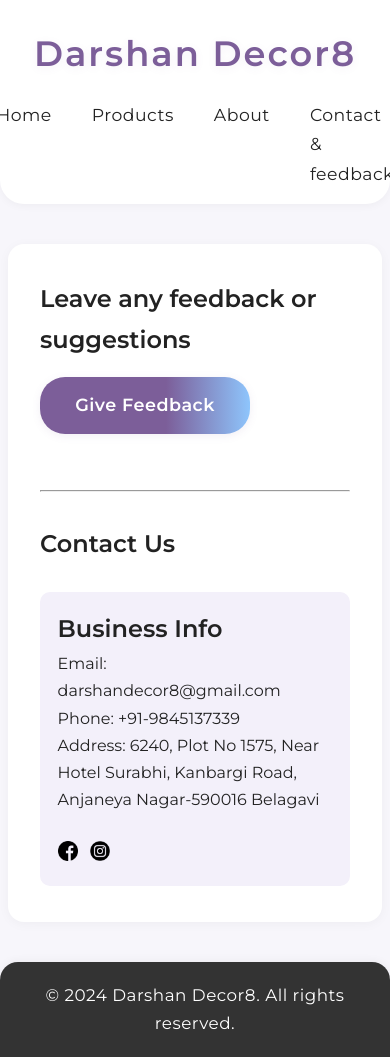
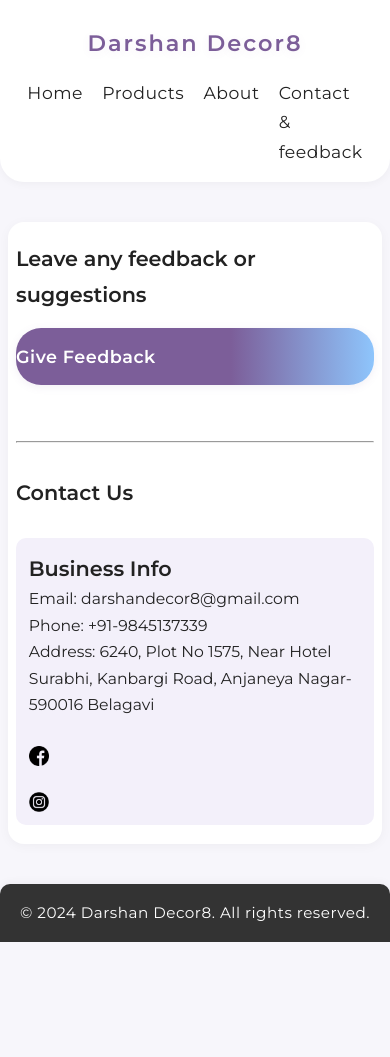
Before and after one commit to darshan275-f/darshan-decor8, a plain HTML site: page contact.html in a window 390 px wide. After the commit the page ends 942 px from the top, so only its background shows below. Drawn offline with Linux system fonts and the light colour scheme.

Commit message:
bug fixed

```diff
--- a/styles.css
+++ b/styles.css
@@ -263,4 +263,51 @@ footer {
   .hero h1 {
     font-size: 2rem;
   }
+  .about-page img {
+    max-width: 100%;
+    height: auto;
+    margin-bottom: 1.2rem;
+  }
+  .about-page, .about, .contact-page {
+    padding: 1.2rem 0.5rem;
+  }
+  .btn {
+    width: 100%;
+    font-size: 1rem;
+    padding: 0.85rem 0;
+  }
+  .contact-info {
+    font-size: 0.98rem;
+    padding: 0.8rem;
+  }
+  .logo {
+    font-size: 1.4rem;
+  }
+  nav ul {
+    gap: 1.2rem;
+  }
+  .hero {
+    padding: 2.5rem 0.5rem 2rem 0.5rem;
+    border-radius: 0 0 18px 18px;
+  }
+  footer {
+    font-size: 0.95rem;
+    padding: 1rem 0.5rem 1rem 0.5rem;
+    border-top-left-radius: 10px;
+    border-top-right-radius: 10px;
+  }
+  h1, h2 {
+    font-size: 1.3rem;
+  }
+  .product-card img {
+    max-width: 100%;
+    height: auto;
+  }
 }
+
+/* Make all images responsive by default */
+img {
+  max-width: 100%;
+  height: auto;
+  display: block;
+}
```
